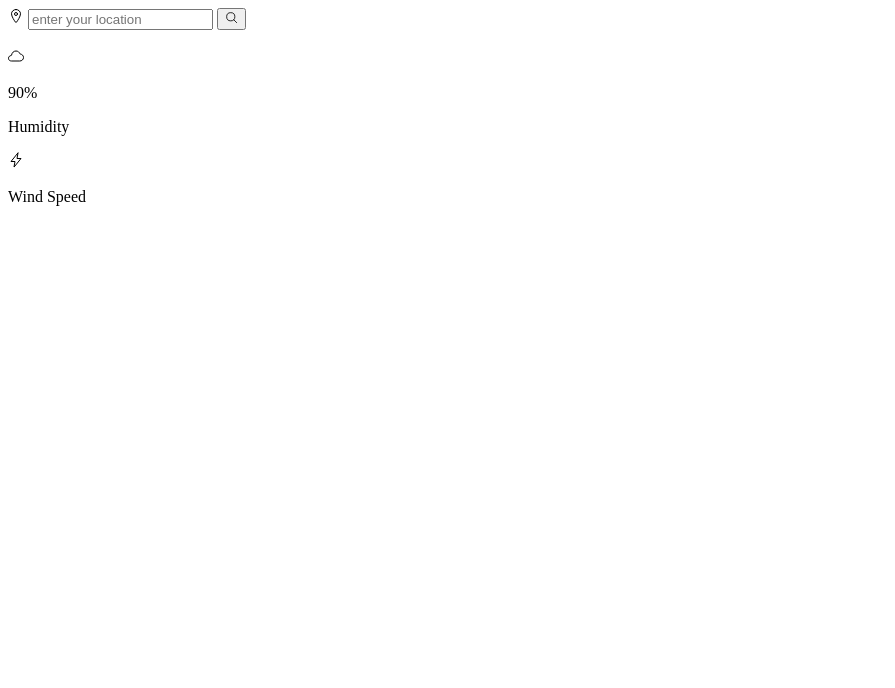
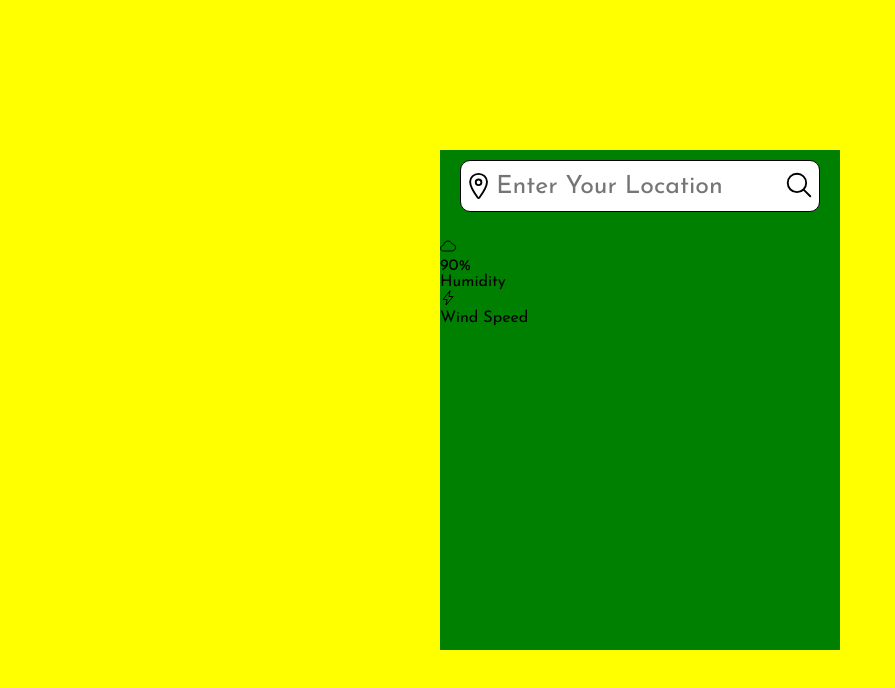
Before and after one commit to hektus/weather-app, a plain HTML site: page index.html in a window 1280 px wide. Shown: the whole page, without its empty margins (0-895 px from the left). Drawn offline with nearby package versions, Linux system fonts and the light colour scheme.

Commit message:
styling search_field in sass, add img files

```diff
--- a/index.html
+++ b/index.html
@@ -11,7 +11,7 @@
       <div class="weather__main">
         <div class="search__field">
           <ion-icon name="location-outline"></ion-icon>
-          <input type="text" placeholder="enter your location" />
+          <input type="text" placeholder="Enter Your Location" />
           <button><ion-icon name="search-outline"></ion-icon></button>
         </div>
         <div class="weather__info">
--- /dev/null
+++ b/sass/_variables.scss
@@ -0,0 +1 @@
+$main-color: green;
--- /dev/null
+++ b/sass/style.scss
@@ -0,0 +1,64 @@
+@import "_variables.scss";
+@import url("https://fonts.googleapis.com/css2?family=Josefin+Sans&display=swap");
+
+* {
+  margin: 0;
+  padding: 0;
+  box-sizing: border-box;
+  font-family: "Josefin Sans", sans-serif;
+}
+
+.wrapper {
+  height: 100vh;
+  background-color: yellow;
+}
+
+//main box
+
+.weather__main {
+  height: 500px;
+  width: 400px;
+  background-color: $main-color;
+  position: absolute;
+  top: 50%;
+  left: 50%;
+  transform: translate(-50%, -50%);
+}
+
+//search in main-box + icons
+
+.search__field {
+  width: 90%;
+  text-align: center;
+  margin: 10px auto;
+  display: flex;
+  justify-content: space-between;
+  align-items: center;
+  border: 1px solid black;
+  background-color: white;
+  border-radius: 10px;
+
+  input {
+    font-size: 25px;
+    height: 50px;
+    width: 90%;
+    border: none;
+    &:focus {
+      outline: none;
+    }
+  }
+
+  ion-icon {
+    height: 30px;
+    width: 40px;
+  }
+
+  button {
+    height: 50px;
+    background: none;
+    border: none;
+    &:hover {
+      cursor: pointer;
+    }
+  }
+}
```
Also changed, not shown: css/style.css, images/clear.png (added), images/cloud.png (added), images/mist.png (added), images/rain.png (added), images/snow.png (added), sass/style.sass (deleted), 1 other file.
